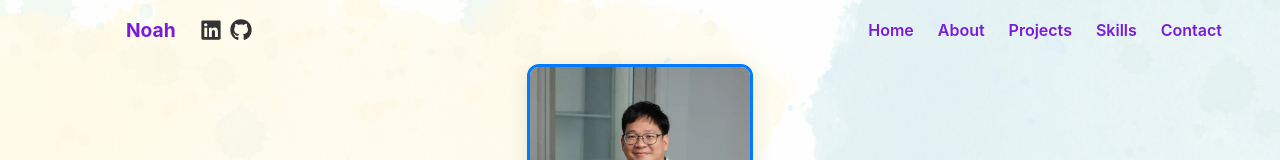
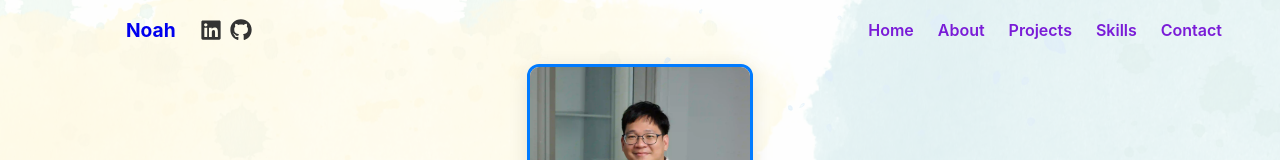
Before and after one commit to tannoah0586/my-portfolio, a React (Create React App) app: page / in a window 1280 px wide. Shown: the top 160 px of the page. Built offline with nearby package versions, Linux system fonts and the light colour scheme.

Commit message:
navbar update

```diff
--- a/src/components/Navbar.css
+++ b/src/components/Navbar.css
@@ -24,6 +24,10 @@
   color: #7a1cd7;
   margin-left: 0.25rem;
   transition: color 0.2s;
+
+}
+.nav-logo a {
+  text-decoration: none;
 }
 
 .nav-links {
--- a/src/components/Navbar.jsx
+++ b/src/components/Navbar.jsx
@@ -11,7 +11,9 @@ const Navbar = () => {
     <nav className="navbar">
       <div className="nav-container">
       <div className="nav-logo">
-        Noah
+        <a
+          href="#home">Noah
+        </a>
         <span className="nav-icon-wrapper">
           <a
             href="https://linkedin.com/in/noah-tan-yongxin"
```
